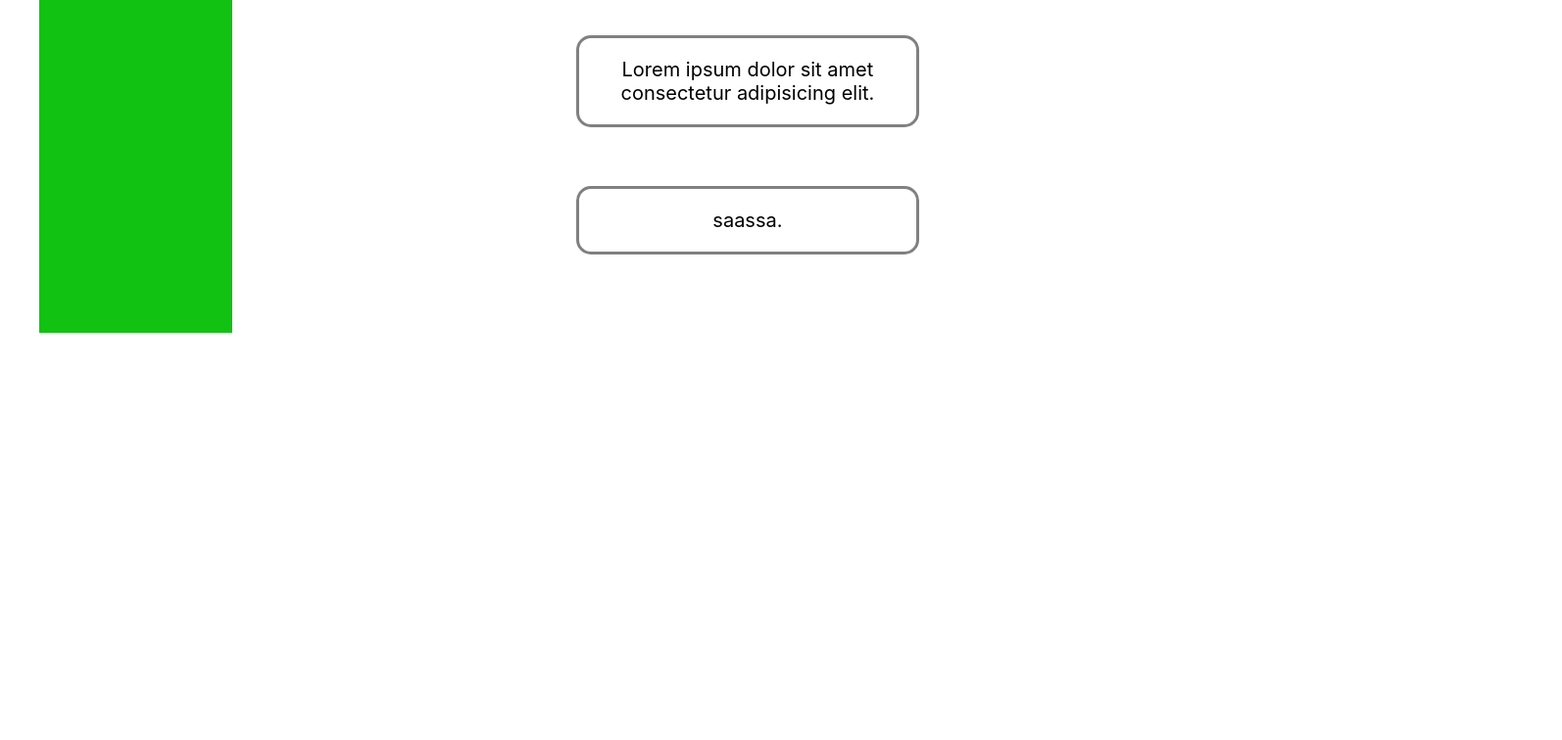
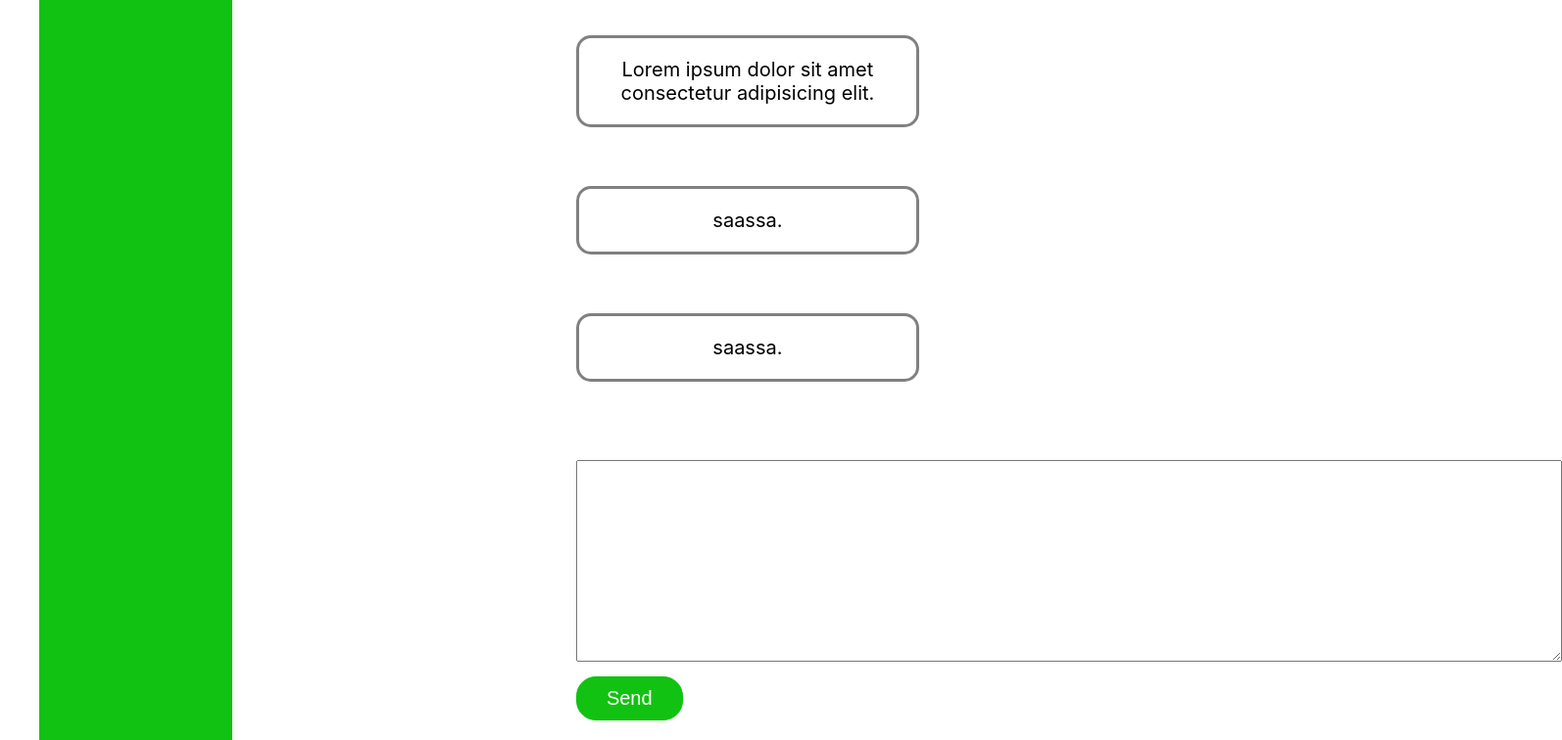
Before and after one commit to kiki-do/React_Project, a React (Create React App) app: page /dialog in a window 1280 px wide. Shown: the part 566-1322 px from the top of the page at 98% size, 1594 px wide, since content can reach past the window. Before the commit the page ends 906 px from the top, so only its background shows below. Built offline with nearby package versions, Linux system fonts and the light colour scheme.

Commit message:
made adding posts to the wall

```diff
--- a/src/App.js
+++ b/src/App.js
@@ -19,7 +19,7 @@ const App = (props) => {
 
         <div className='app-wrapper-all'>
 				<Routes>
-          <Route path="/profile" element = {<Profile state={props.state.profilesPage} />}/>
+          <Route path="/profile" element = {<Profile state={props.state.profilesPage} addPost={props.addPost}/>}/>
           <Route path="/dialog/*" element = {<Dialog state={props.state.dialogsPage} photo= "http://pm1.narvii.com/6889/74979d4d2744ec6e27995b6e866f091d04c0b40cr1-515-414v2_uhq.jpg"/>}/>
           <Route path="/news" element = {<News news__message='Что происходит в мире?'/>}/>
           <Route path="/music" element = {<Music />}/>
@@ -27,6 +27,7 @@ const App = (props) => {
         </Routes>
         </div>
       </div>
+
   )
 }
 
--- a/src/components/Dialog/Dialog.jsx
+++ b/src/components/Dialog/Dialog.jsx
@@ -5,9 +5,16 @@ import Message from "./Message/Message";
 
 const Dialog = (props) => {
 
-    let messageElements =  props.state.messages.map(props => <Message message={props.message} />)
+    let messageElements =  props.state.messages.map(props => <Message message={props.message} />);
+    let dialogElements =  props.state.dialog.map(props => <Users name={props.name} id={props.id} />);
 
-    let dialogElements =  props.state.dialog.map(props => <Users name={props.name} id={props.id} />)
+
+    let newMessageElement = React.createRef();
+
+    let sendMessage = () => {
+        let text = newMessageElement.current.value;
+        alert(text);
+    }
 
 
     return(
@@ -20,6 +27,12 @@ const Dialog = (props) => {
                 </div>
                 <div className={s.messages}>
                    {messageElements}
+                   <div>
+                       <textarea ref={newMessageElement}></textarea>
+                    </div>
+                   <div>
+                       <button onClick={sendMessage} className={s.btn}>Send</button>
+                    </div>
                 </div>
             </div>
         </div>
--- a/src/components/Dialog/Dialog.module.css
+++ b/src/components/Dialog/Dialog.module.css
@@ -37,3 +37,20 @@ h1{
     margin-top: 60px;
     max-width: 350px;
 }
+
+textarea{
+    font-size: 20px;
+
+}
+
+.btn{
+    padding: 10px 30px;
+    cursor: pointer;
+    margin-top: 10px;
+
+}
+
+.btn:hover{
+    background-color: rgb(34, 155, 4);
+    transition: .6s all ease;
+}
--- a/src/components/Dialog/Message/Message.jsx
+++ b/src/components/Dialog/Message/Message.jsx
@@ -3,7 +3,9 @@ import s from './Message.module.css';
 
 const Message = (props) => {
     return(
-        <div className={s.messages__user}>{props.message}</div>
+        <div>
+            <div className={s.messages__user}>{props.message}</div>
+        </div>
     )
 }
 
--- a/src/components/Profile/Info/Info.jsx
+++ b/src/components/Profile/Info/Info.jsx
@@ -2,14 +2,16 @@ import React from "react";
 import s from './Info.module.css'
 
 const Info = (props) => {
+
+
     return(
         <div className={s.profile}>
-          <div><img className={s.avatar} src={props.url} alt="" ></img></div>
+          <div><img className={s.avatar} src="https://vjoy.cc/wp-content/uploads/2020/10/0ca9e28dcb12dc698cfd2beda6d6fa64-youtube.jpg" alt="" ></img></div>
           <div className={s.info}>
-            <div className='name'><span>Name</span>: {props.name}</div>
-            <div className='date__birth'><span>Date Birth</span>: {props.birth}</div>
-            <div className='Education'><span>Education</span>: {props.education}</div>
-            <div className='website'><span>Website</span>: <a href={props.website}>{props.website}</a></div>
+            <div className='name'><span>Name</span>: Antipov D.</div>
+            <div className='date__birth'><span>Date Birth</span>: 27.05.2002</div>
+            <div className='Education'><span>Education</span>: GUAP</div>
+            <div className='website'><span>Website</span>: <a href='#'>#</a></div>
           </div>
         </div>
     )
--- /dev/null
+++ b/src/components/Profile/MyPost/MyPost.jsx
@@ -0,0 +1,30 @@
+import React from "react";
+import Post from "../../Post/Post";
+import s from './MyPost'
+
+
+const MyPost = (props) =>{
+    let postsElement = props.posts.map(d => <Post message={d.message}/>);
+
+    let newPostElement = React.createRef();
+
+    let addPost = () => {
+        let text = newPostElement.current.value;
+        props.addPost(text);
+    }
+
+    return(
+        <div className= {s.posts}>
+            <div className={s.item}>My Posts</div>
+            <div className={s.item}>
+              <textarea ref={newPostElement}  placeholder='your posts...' type="text" />
+            </div>
+            <div className={s.button}>
+              <button onClick={addPost}>Send</button>
+            </div>
+            {postsElement}
+        </div>
+    )
+}
+
+export default MyPost;
--- /dev/null
+++ b/src/components/Profile/MyPost/MyPost.module.css
@@ -0,0 +1,42 @@
+.posts{
+    padding-top: 30px;
+    font-size: 40px;
+}
+
+.post{
+    padding-top: 30px;
+    padding-left: 10px;
+    font-size: 20px;
+}
+
+.post::before{
+    content: '';
+    border: 1px solid rgb(255, 230, 0);
+    border-radius: 20px;
+    padding: 5px 18px;
+    background-color: rgb(255, 230, 0);
+    margin-right: 10px;
+
+
+}
+
+.button{
+    display: flex;
+    justify-content: flex-end;
+}
+
+button{
+    background-color: rgb(18, 194, 18);
+    outline: none;
+    border: 1px solid rgb(18, 194, 18);
+    border-radius: 20px;
+    padding: 20px 60px;
+    font-size: 20px;
+    color: white;
+}
+
+textarea{
+    margin-top: 20px;
+    width: 1000px;
+    height: 200px;
+}
--- a/src/components/Profile/Profile.jsx
+++ b/src/components/Profile/Profile.jsx
@@ -1,26 +1,13 @@
 import React from 'react'
 import Info from './Info/Info';
-import Post from '../Post/Post';
 import s from './Profile.module.css'
+import MyPost from './MyPost/MyPost';
 
 const Profile = (props) =>{
-
-  let postsElement = props.state.posts.map(d => <Post message={d.message}/>);
-  let profilesElement = props.state.profiles.map(d => <Info url={d.url} name={d.name} birth={d.birth} education={d.education} website={d.website} />);
-
     return(
       <div className={s.content}><img className={s.image} src={'https://images.ctfassets.net/hrltx12pl8hq/7yQR5uJhwEkRfjwMFJ7bUK/dc52a0913e8ff8b5c276177890eb0129/offset_comp_772626-opt.jpg?fit=fill&w=800&h=300'}></img>
-        {profilesElement}
-        <div className= {s.posts}>
-            <div className={s.item}>My Posts</div>
-            <div className={s.item}>
-              <label><input placeholder='your posts...' type="text" /></label>
-            </div>
-            <div className={s.button}>
-              <button>Send</button>
-            </div>
-            {postsElement}
-          </div>
+        <Info />
+        <MyPost posts={props.state.posts} addPost={props.addPost} />
       </div>
     )
 };
--- a/src/components/Profile/Profile.module.css
+++ b/src/components/Profile/Profile.module.css
@@ -95,3 +95,9 @@ button{
     font-size: 20px;
     color: white;
 }
+
+textarea{
+    margin-top: 20px;
+    width: 1000px;
+    height: 200px;
+}
--- a/src/index.js
+++ b/src/index.js
@@ -1,21 +1,10 @@
-import React from 'react';
-import ReactDOM from 'react-dom';
-import { BrowserRouter} from 'react-router-dom';
 import './index.css';
-import App from './App';
+import {rerenderEntireTree} from './render'
+import state from './redux/state.js'
 import reportWebVitals from './reportWebVitals';
-import state from './redux/state.js'
 
-ReactDOM.render(
-  <React.StrictMode>
-    <BrowserRouter>
-    <App state={state}/>
-    </BrowserRouter>
-  </React.StrictMode>,
-  document.getElementById('root')
-);
 
-// If you want to start measuring performance in your app, pass a function
-// to log results (for example: reportWebVitals(console.log))
-// or send to an analytics endpoint. Learn more: https://bit.ly/CRA-vitals
+rerenderEntireTree(state);
+
+
 reportWebVitals();
--- a/src/redux/state.js
+++ b/src/redux/state.js
@@ -1,9 +1,8 @@
+import {rerenderEntireTree} from '../render';
+
+
 let state = {
         profilesPage:{
-                        profiles: [{url:'https://i.pinimg.com/originals/0c/a9/e2/0ca9e28dcb12dc698cfd2beda6d6fa64.jpg',
-                        name: 'Antipov.D', birth : "27.05.2002", education: "GUAP", website:"#"},
-                        {url:'http://pm1.narvii.com/6889/74979d4d2744ec6e27995b6e866f091d04c0b40cr1-515-414v2_uhq.jpg',
-                        name: 'John D,', birth : "15.08.1985", education: "Cambridge State University", website:"#"}],
 
                         posts: [{message: 'Are you gay?'},
                         {message:'Fuck you? '}
@@ -22,8 +21,21 @@ let state = {
                         {message:'Lorem ipsum dolor sit amet consectetur adipisicing elit.'},
                         {message: 'Lorem ipsum dolor sit amet consectetur adipisicing elit.'},
                         {message: 'Lorem ipsum dolor sit amet consectetur adipisicing elit.'},
+                        {message: 'saassa.'},
                         {message: 'saassa.'}
                         ]}
 }
 
+
+export let addPost = (PostMessage) => {
+        let newPost = {
+                message: PostMessage
+        };
+
+        state.profilesPage.posts.push(newPost);
+        rerenderEntireTree(state);
+}
+
+
+
 export default state;
--- /dev/null
+++ b/src/render.js
@@ -0,0 +1,18 @@
+import React from 'react';
+import ReactDOM from 'react-dom';
+import { BrowserRouter} from 'react-router-dom';
+import './index.css';
+import App from './App';
+import { addPost } from './redux/state';
+
+export let rerenderEntireTree = (state) =>{
+    ReactDOM.render(
+        <React.StrictMode>
+          <BrowserRouter>
+          <App state={state} addPost={addPost}/>
+          </BrowserRouter>
+        </React.StrictMode>,
+        document.getElementById('root')
+      );
+
+}
```
